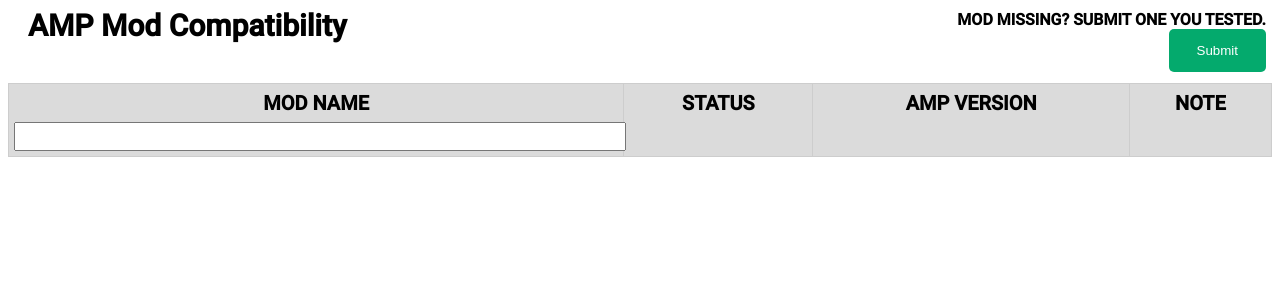
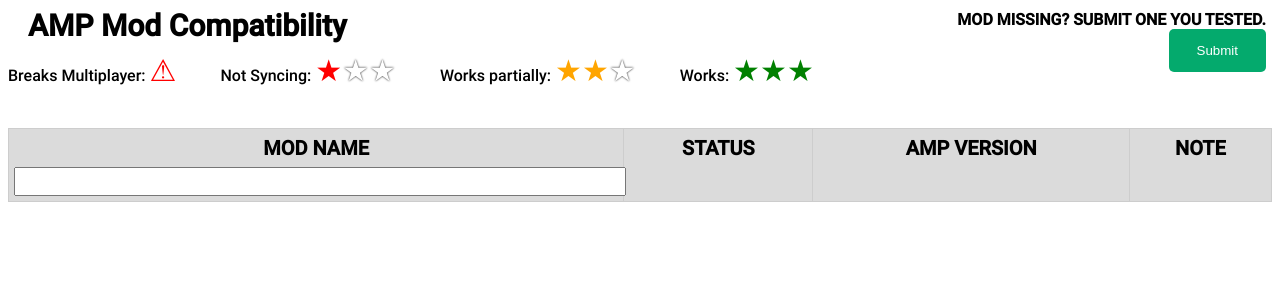
Before and after one commit to AdammantiumMultiplayer/Server-list, a PHP site: page /mod_compat.php in a window 1280 px wide. Shown: the top 300 px of the page. Run offline with PHP 8.4, Linux system fonts and the light colour scheme; tables that the repository leaves empty or names only in its code hold one stand-in row (values such as "Sample post"); lists and menus that the app fills with data are empty.

Commit message:
Improved Mod Compat List

```diff
--- a/css/style.css
+++ b/css/style.css
@@ -333,6 +333,7 @@ div.serverinfo {
 	border: 1px solid gray;
 	border-radius: 5px;
 	text-align: center;
+	font-size: 30px;
 }
 .badge.green {
 	background-color: lime;
@@ -342,6 +343,7 @@ div.serverinfo {
 }
 .badge.red {
 	background-color: red;
+	color: white;
 }
 .badge.gray {
 	background-color: gray;
@@ -383,3 +385,27 @@ div.serverinfo {
 .answers button {
 	font-size: 20px;
 }
+
+.stars {
+	display: inline-block;
+	font-size: 30px;
+	margin: 0px;
+}
+
+
+.stars.unfilled {
+	color: white;
+	text-shadow: black 0px 0px 2px;
+}
+
+.subtitle {
+	padding-top: 10px;
+	vertical-align: middle;
+}
+.subtitle > div {
+	display: inline-block;
+	padding-right: 20px;
+}
+.subtitle > div:not(:first-child) {
+	padding-left: 20px;
+}
--- a/mod_compat.php
+++ b/mod_compat.php
@@ -68,12 +68,25 @@ if(!empty($_POST["name"])) {
 	<link rel="icon" type="image/png" sizes="32x32" href="/favicon/favicon-32x32.png">
 	<link rel="icon" type="image/png" sizes="16x16" href="/favicon/favicon-16x16.png">
 	<link rel="manifest" href="/favicon/site.webmanifest">
-	<link rel="stylesheet" type="text/css" href="/css/style.css?version=2">
+	<link rel="stylesheet" type="text/css" href="/css/style.css?version=3">
 	<meta name="description" content="Public Compatibility Chart of the AMP Mod for Blade & Sorcery VR.">
 </head>
 <body>
 	<p class="title">AMP Mod Compatibility</p>
-
+	<div class="subtitle">
+		<div>
+			Breaks Multiplayer: <div style='color: red; text-align: center; font-size: 30px; display: inline-block;' title='Breaks Multiplayer'>⚠</div>
+		</div>
+		<div>
+			Not Syncing: <div style='color: red; text-align: center; display: inline-block;' title='Not Syncing'><?php echo stars(3, 1); ?></div>
+		</div>
+		<div>
+			Works partially: <div style='color: orange; text-align: center; display: inline-block;' title='Works partially'><?php echo stars(3, 2); ?></div>
+		</div>
+		<div>
+			Works: <div style='color: green; text-align: center; display: inline-block;' title='Works'><?php echo stars(3, 3); ?></div>
+		</div>
+	</div>
 	<table class="serverlist" id="modlist" style="width: 100%;">
 		<thead>
 			<tr>
@@ -91,18 +104,25 @@ if(!empty($_POST["name"])) {
 		</thead>
 		<tbody>
 			<?php
+			function stars($count, $filled) {
+				$filledstr = "<p class='stars filled'>".str_repeat("★", $filled)."</p>";
+				$unfilledstr =  "<p class='stars unfilled'>"."".str_repeat("★", ($count - $filled))."</p>";
+
+				return $filledstr.$unfilledstr;
+			}
+
 			function parseStatus($status) {
 				switch($status){
 					case -2:
 						return "<div class='badge gray'>Untested</div>";
 					case -1:
-						return "<div class='badge red'>Causes Issues</div>";
+						return "<div style='color: red; text-align: center; font-size: 30px;' title='Breaks Multiplayer'>⚠</div>";
 					case 0:
-						return "<div class='badge red'>Doesn't work</div>";
+						return "<div style='color: red; text-align: center;' title='Not Syncing'>".stars(3, 1)."</div>";
 					case 1:
-						return "<div class='badge orange'>Works partially</div>";
+						return "<div style='color: orange; text-align: center;' title='Works partially'>".stars(3, 2)."</div>";
 					case 2:
-						return "<div class='badge green'>Works</div>";
+						return "<div style='color: green; text-align: center;' title='Works'>".stars(3, 3)."</div>";
 					default:
 						return "";
 				}
```
Also changed, not shown: img/helper/mod_folder.png.
